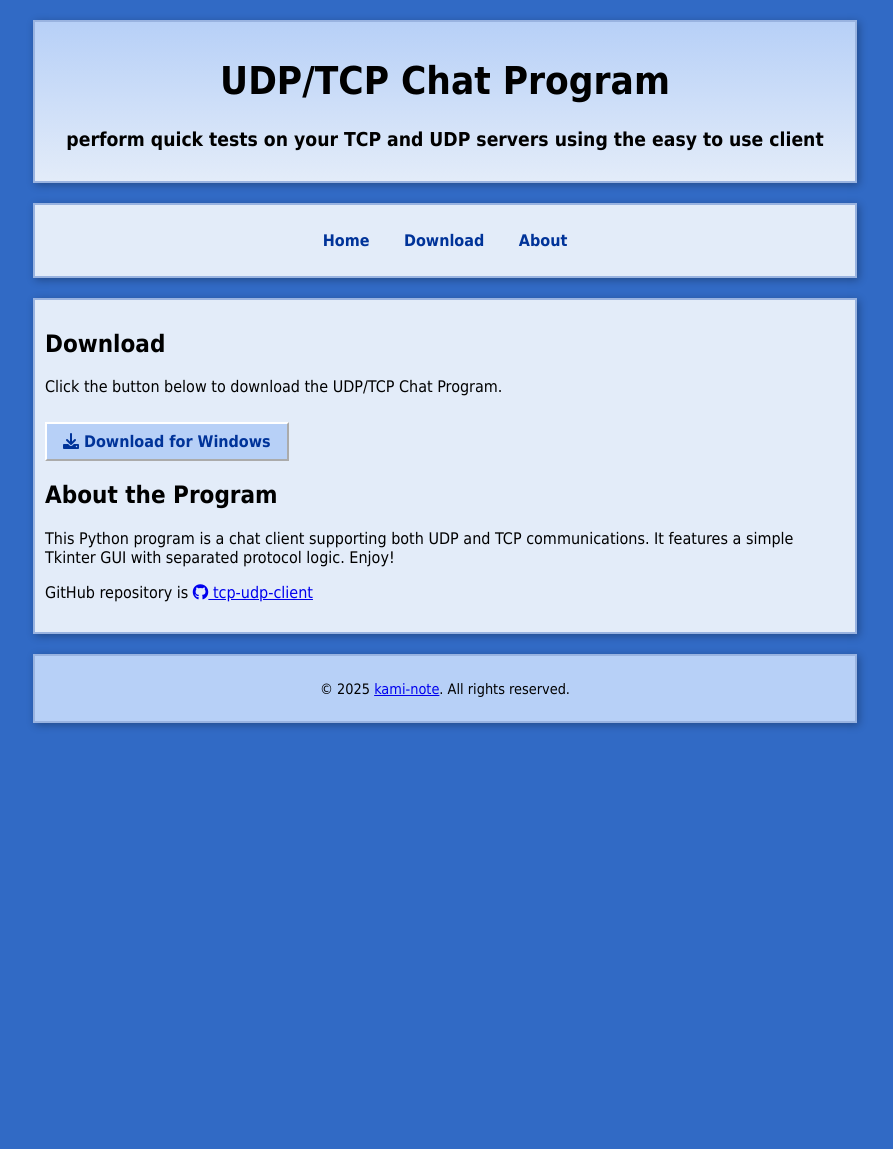
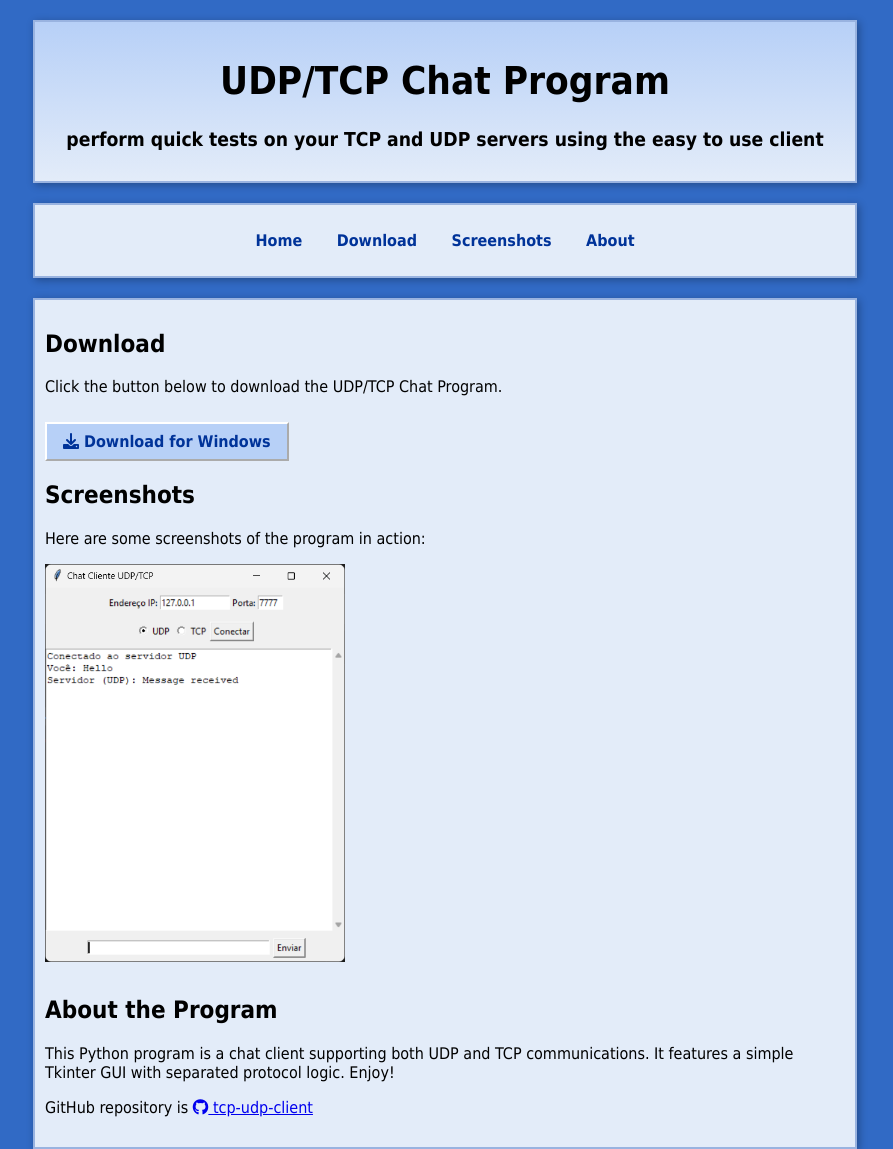
Before and after one commit to kami-note/tcp-udp-client, a plain HTML site: page index.html in a window 1280 px wide. Shown: the top 1149 px of the page, without its empty margins (195-1088 px from the left). Before the commit the page ends 800 px from the top, so only its background shows below. Drawn offline with Linux system fonts and the light colour scheme.

Commit message:
feat=> screenshot section added

```diff
--- a/index.html
+++ b/index.html
@@ -82,6 +82,7 @@
     <ul>
       <li><a href="#">Home</a></li>
       <li><a href="#download">Download</a></li>
+      <li><a href="#screenshots">Screenshots</a></li>
       <li><a href="#about">About</a></li>
     </ul>
   </nav>
@@ -92,6 +93,13 @@
       <a class="download-button" href="https://github.com/kami-note/tcp-udp-client/releases/download/release/Jess_client-1.0.0-win32.zip" download>
         <i class="fas fa-download"></i> Download for Windows
       </a>
+    </section>
+    <section id="screenshots">
+      <h2>Screenshots</h2>
+      <p>Here are some screenshots of the program in action:</p>
+      <article>
+        <img src="images/screenshot1.png" alt="Screenshot 1" style="width:100%; max-width:300px; margin-bottom:10px;">
+      </article>
     </section>
     <section id="about">
       <h2>About the Program</h2>
```
Also changed, not shown: images/screenshot1.png (added).
